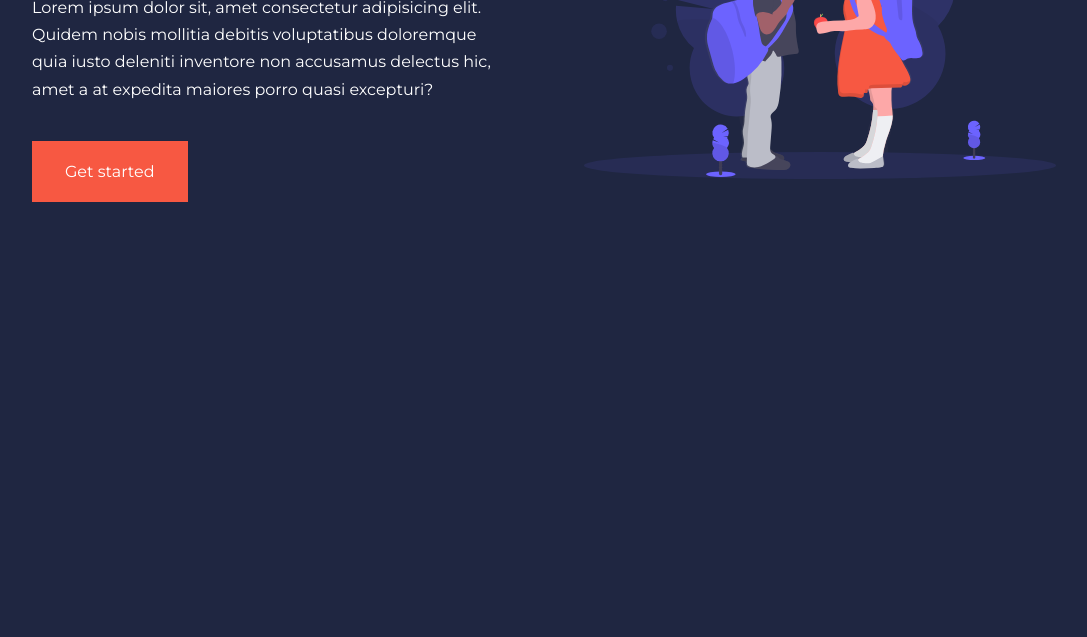
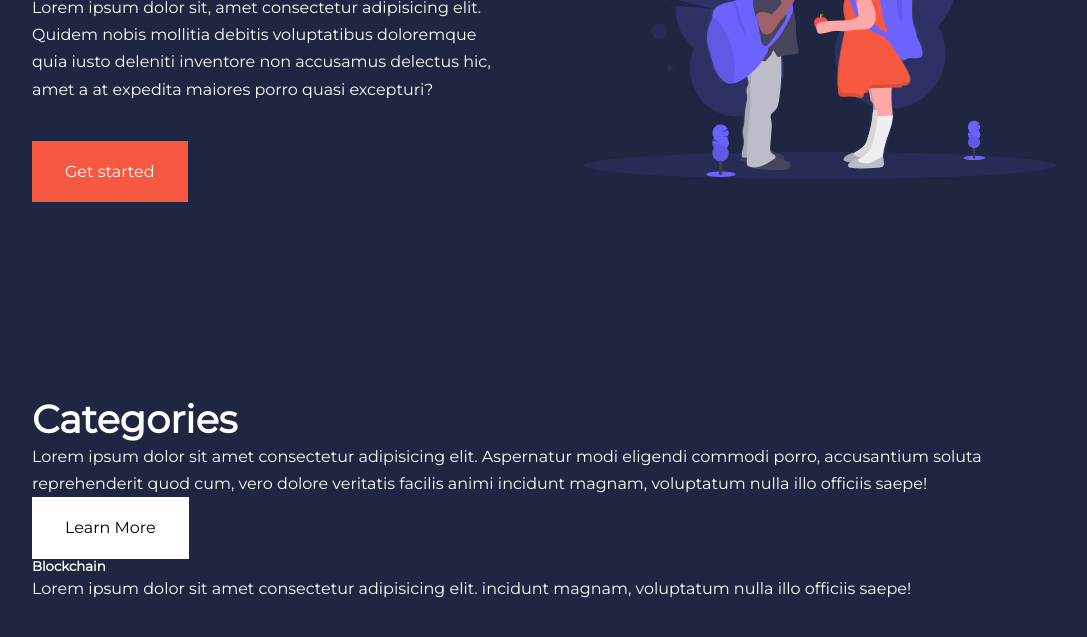
Before and after one commit to Argha713/education-website, a plain HTML site: page index.html in a window 1280 px wide. Shown: the part 339-976 px from the top of the page, without its empty margins (96-1183 px from the left). Before the commit the page ends 800 px from the top, so only its background shows below. Drawn offline with nearby package versions, Linux system fonts and the light colour scheme.

Commit message:
WIP - Categories section

```diff
--- a/css/style.css
+++ b/css/style.css
@@ -141,5 +141,4 @@ header{
 }
 .header__left p{
     margin: 1rem 0 2.4rem;
-
 }
--- a/index.html
+++ b/index.html
@@ -56,5 +56,35 @@
 
     <!--=====================================END OF HEADER==================================-->
 
+    <section class="categories">
+        <div class="container categories__container">
+            <div class="categories__left">
+                <h1>Categories</h1>
+                <p>
+                    Lorem ipsum dolor sit amet consectetur adipisicing elit.
+                    Aspernatur modi eligendi commodi porro, accusantium soluta
+                    reprehenderit quod cum, vero dolore veritatis facilis animi
+                    incidunt magnam, voluptatum nulla illo officiis saepe!
+                </p>
+                <a href="#" class="btn">Learn More</a>
+            </div>
+            <div class="categories__right">
+                <article class="category">
+                    <span class="category__icon">
+                        <h5>Blockchain</h5>
+                    </span>
+                    <p>
+                        Lorem ipsum dolor sit amet consectetur adipisicing elit.
+                        incidunt magnam, voluptatum nulla illo officiis saepe!
+                    </p>
+                </article>
+            </div>
+        </div>
+    </section>
+
+
+
+
+
 </body>
 </html>
```
